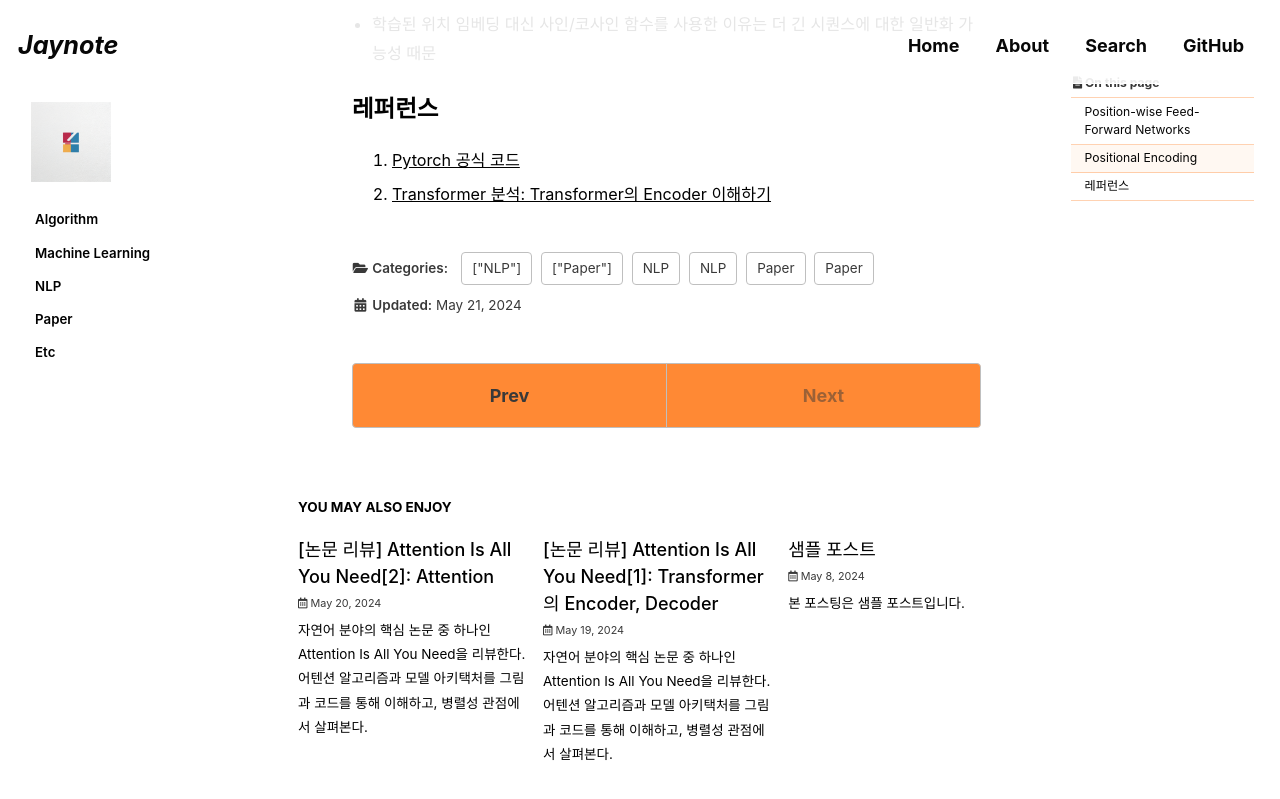
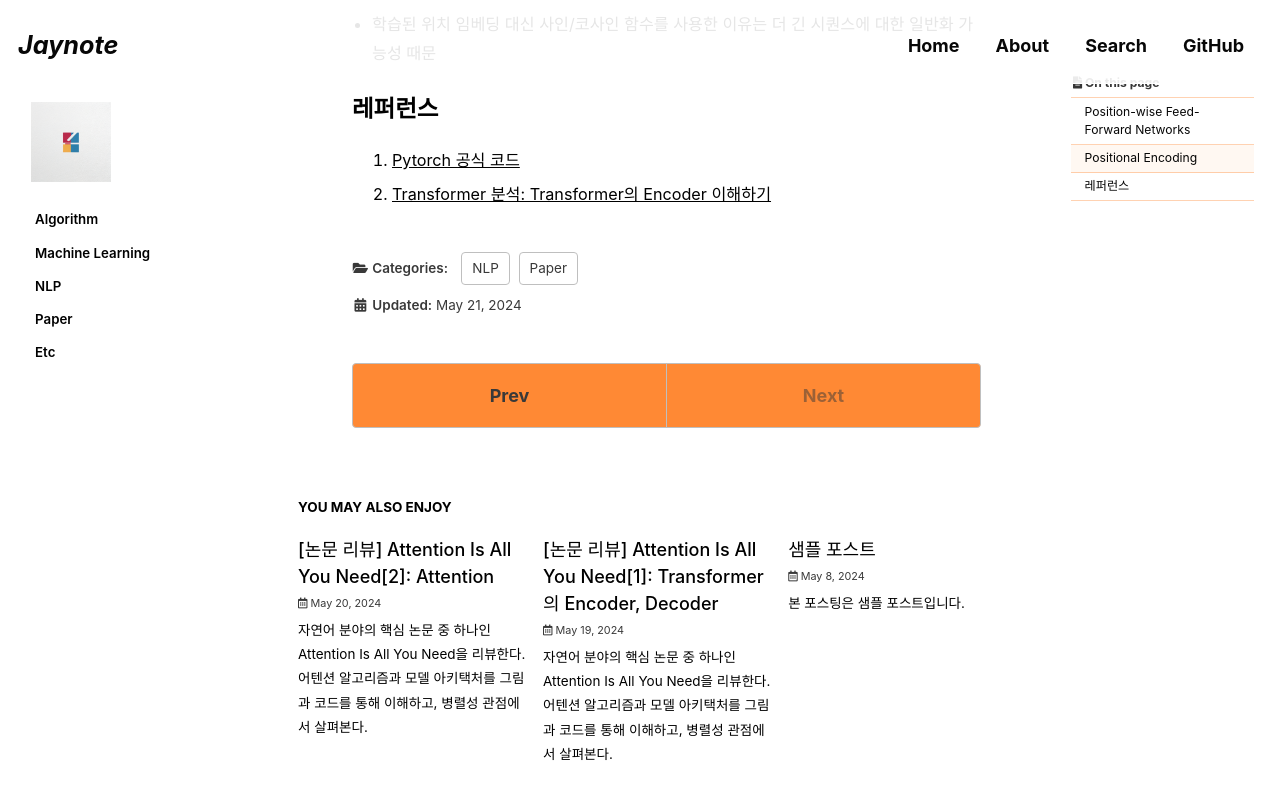
Before and after one commit to jwlee3746/jaynote, a Jekyll site: the page built from _posts/2024-05-21-1.md, in a window 1280 px wide and 900 px high, scrolled down 1323 px. Shown: the top 799 px of the window. Built offline with Jekyll 4.4.1, drawn with Linux system fonts in a browser that asks for light colours; cached includes are drawn as plain includes; some web fonts are replaced; formulas are drawn with MathJax 3.

Commit message:
Update 2024-05-21-1.md

```diff
--- a/_posts/2024-05-21-1.md
+++ b/_posts/2024-05-21-1.md
@@ -3,8 +3,8 @@ title: "[논문 리뷰] Attention Is All You Need[3]: Feed-Forward, Positional E
 excerpt: "자연어 분야의 핵심 논문 중 하나인 Attention Is All You Need을 리뷰한다. 어텐션 알고리즘과 모델 아키택처를 그림과 코드를 통해 이해하고, 병렬성 관점에서 살펴본다." # 주요 내용
 
 categories:
-- - NLP
-- - Paper
+  - NLP
+  - Paper
 tags:
   - [NLP, Paper]
 
@@ -33,9 +33,12 @@ use_math: true
 
 ## Positional Encoding
 <div align="center">
-$$ PE(pos, 2i) = \sin\left(\frac{pos}{10000^{\frac{2i}{d_{model}}}}\right) $$
+$$
+PE(pos, 2i) = \sin\left(\frac{pos}{10000^{\frac{2i}{d_{model}}}}\right)
+$$
 
-$$ PE(pos, 2i+1) = \cos\left(\frac{pos}{10000^{\frac{2i}{d_{model}}}}\right) $$
+$$
+PE(pos, 2i+1) = \cos\left(\frac{pos}{10000^{\frac{2i}{d_{model}}}}\right) $$
 </div>
 
 - 순환 및 컨볼루션 없이 시퀀스 내 토큰 위치 정보를 추가해야 함
```
